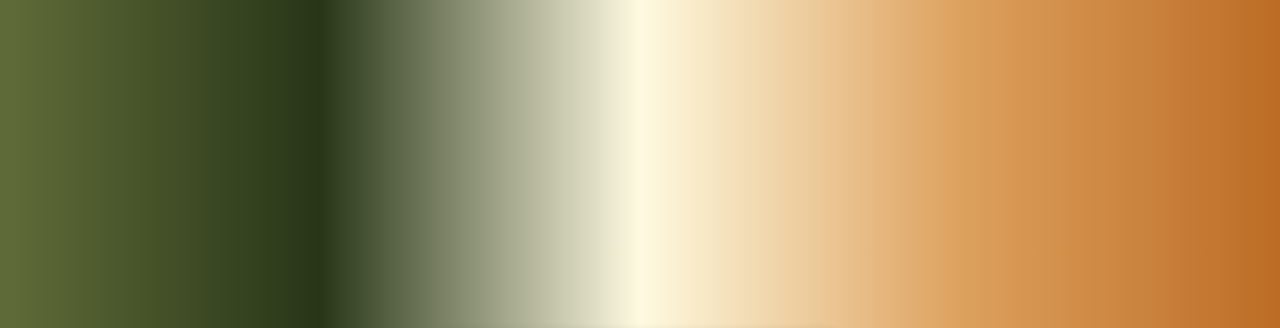
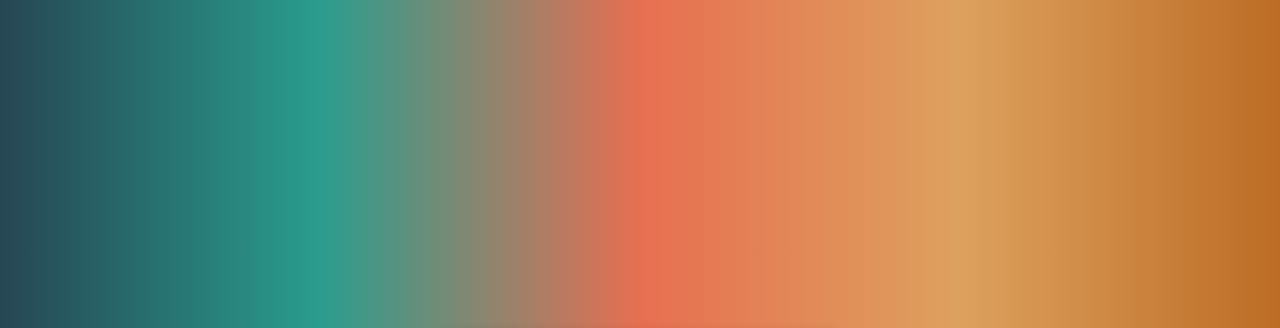
Before and after one commit to asdfghjklasssdf/stopwatch, a plain HTML site: page index.html in a window 1280 px wide. Shown: the top 328 px of the page. Drawn offline with Linux system fonts and the light colour scheme.

Commit message:
Update index.html

```diff
--- a/index.html
+++ b/index.html
@@ -12,7 +12,7 @@
             height: 100vh;
             background-color: #f0f0f0;
             font-family: Arial, sans-serif;
-            background: linear-gradient(to right, #606c38, #283618, #fefae0, #dda15e, #bc6c25);
+            background: linear-gradient(to right, #264653, #2a9d8f, #e76f51 , #dda15e, #bc6c25);
 
         }
 
```
